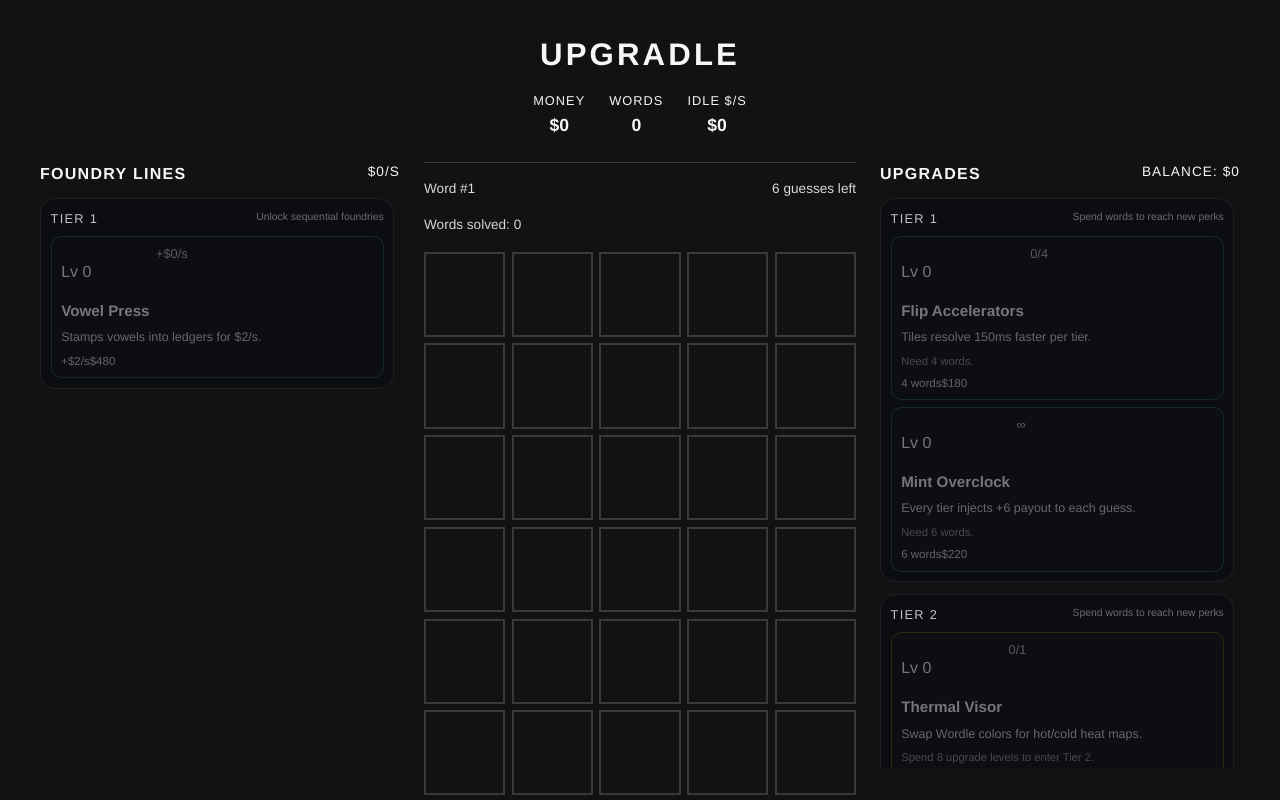
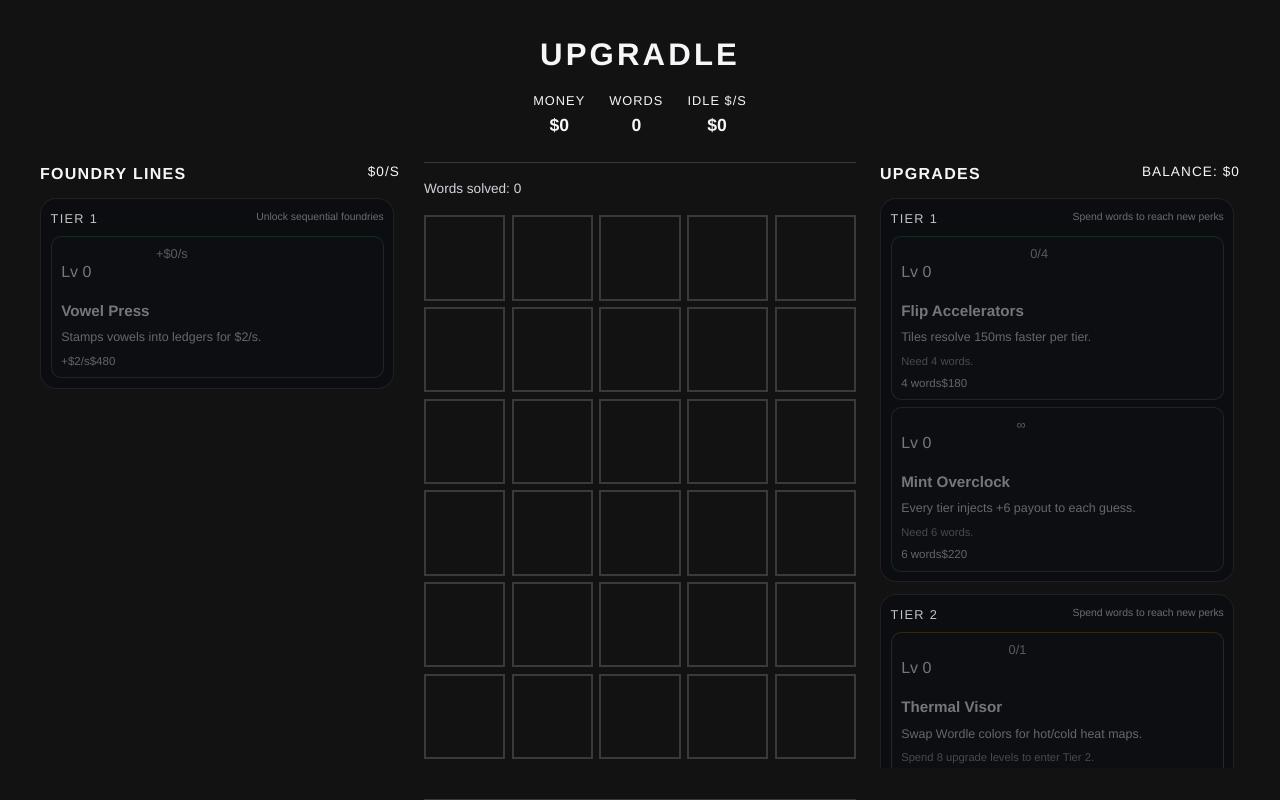
Before and after one commit to michaelasper/upgradle, a React (Vite) app: page / in a window 1280 px wide. Shown: the top 800 px of the page. Built offline with nearby package versions, Linux system fonts and the light colour scheme.

Commit message:
chore: hide guess count text on board

```diff
--- a/src/App.tsx
+++ b/src/App.tsx
@@ -260,10 +260,6 @@ function App() {
   const boardStackContent = (
     <>
       <section className="board-section">
-        <div className="board-header">
-          <span>Word #{state.puzzleNumber}</span>
-          <span>{state.guessLimit - state.guesses.length} guesses left</span>
-        </div>
         <p className="word-count">Words solved: {state.puzzlesSolved}</p>
         <div className="board">
           {boardRows.map((row, rowIndex) => {
```
